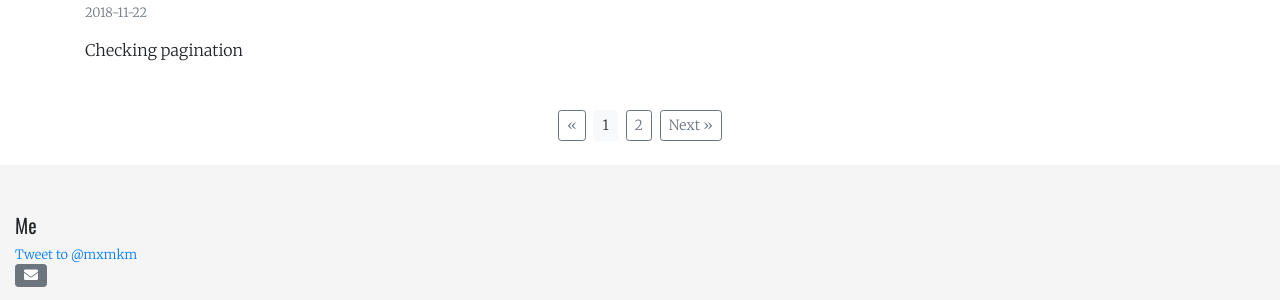
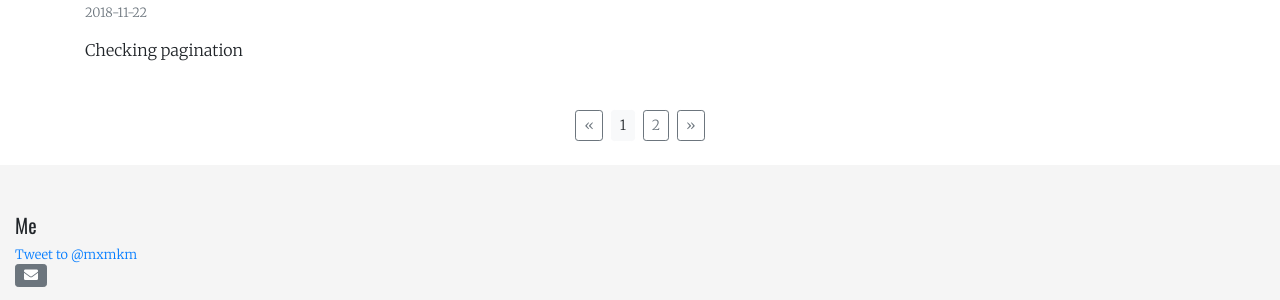
Before and after one commit to habamax/habamax.github.io, a Jekyll site: the page built from index.html, in a window 1280 px wide and 900 px high, scrolled down 829 px. Shown: the part 489-789 px from the top of the window. Built offline with Jekyll 4.4.1, drawn with Linux system fonts in a browser that asks for light colours; nearby versions of some CDN libraries; the list of posts is cut into pages by our own code; comment, search, counter and statistics services are not loaded.

Commit message:
remove english next/prev for pagination

```diff
--- a/index.html
+++ b/index.html
@@ -19,7 +19,7 @@
 	<div class="row justify-content-md-center">
 		<div class="col-md-auto">
 			{% if paginator.previous_page %}
-			<a class="btn btn-sm btn-outline-secondary mr-1" href="{{ paginator.previous_page_path | prepend: site.baseurl | replace: '//', '/' }}">&laquo; Prev</a>
+			<a class="btn btn-sm btn-outline-secondary mr-1" href="{{ paginator.previous_page_path | prepend: site.baseurl | replace: '//', '/' }}">&laquo;</a>
 			{% else %}
 			<span class="btn btn-sm btn-outline-secondary mr-1">&laquo;</span>
 			{% endif %}
@@ -35,7 +35,7 @@
 			{% endfor %}
 
 			{% if paginator.next_page %}
-			<a class="btn btn-sm btn-outline-secondary" href="{{ paginator.next_page_path | prepend: site.baseurl | replace: '//', '/' }}">Next &raquo;</a>
+			<a class="btn btn-sm btn-outline-secondary" href="{{ paginator.next_page_path | prepend: site.baseurl | replace: '//', '/' }}">&raquo;</a>
 			{% else %}
 			<span class="btn btn-sm btn-outline-secondary">&raquo;</span>
 			{% endif %}
```
